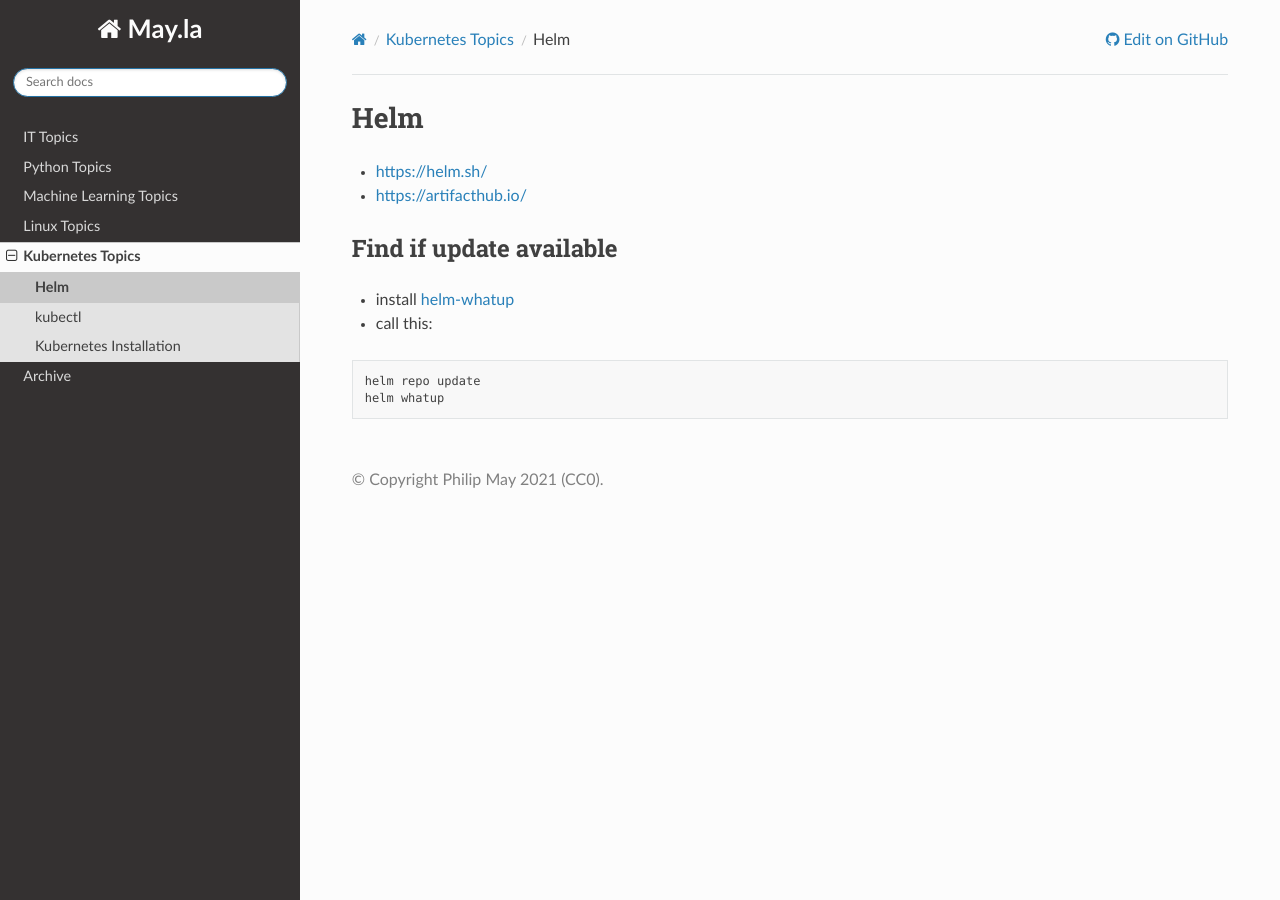
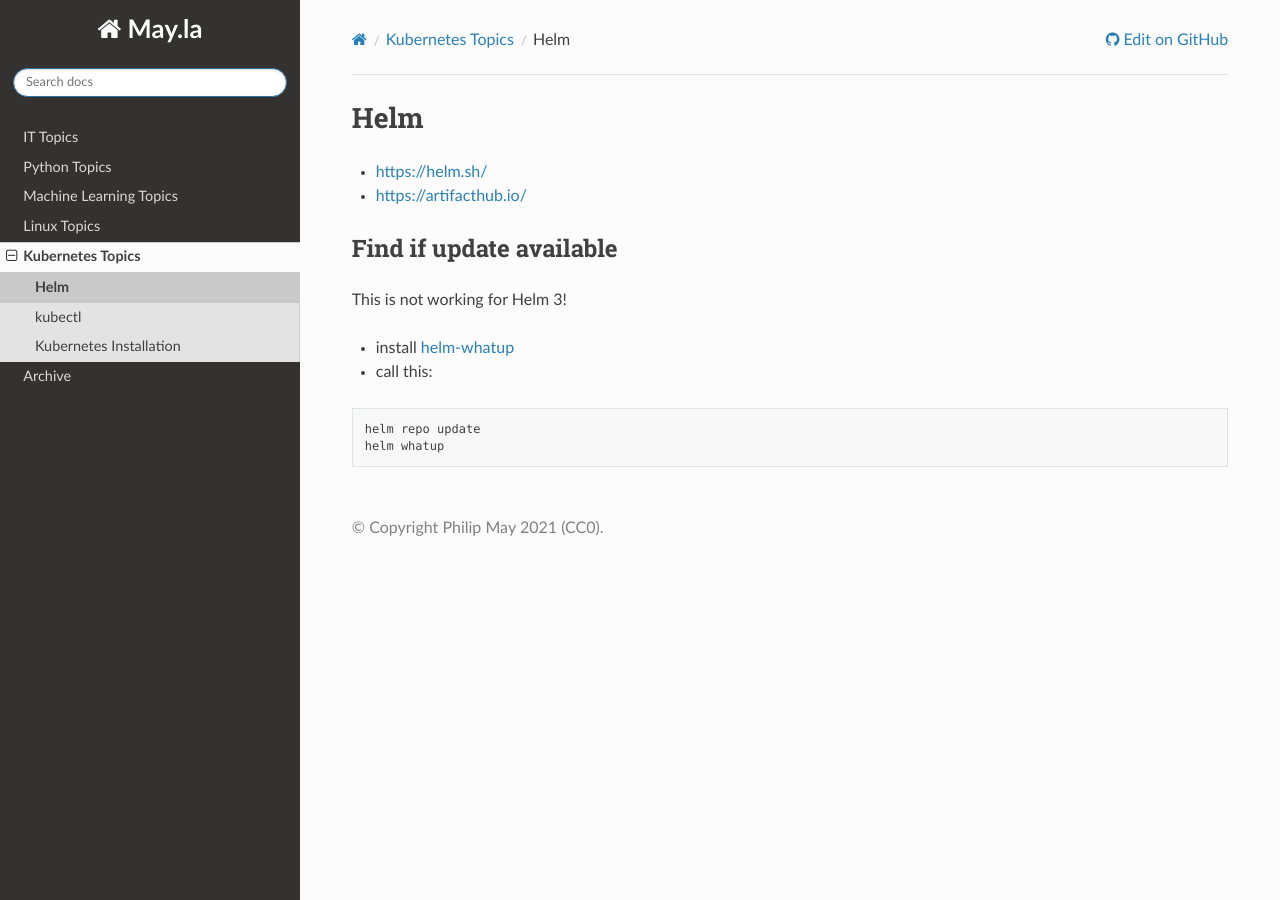
Before and after one commit to PhilipMay/May.la, a Sphinx documentation site: the page built from source/k8s/helm.md, in a window 1280 px wide. Built offline with Sphinx 7.4.7 and the Read the Docs theme 2.0.0, drawn with Linux system fonts in a browser that asks for light colours.

Commit message:
Update helm.md

```diff
--- a/source/k8s/helm.md
+++ b/source/k8s/helm.md
@@ -3,6 +3,8 @@
 - https://artifacthub.io/
 
 ## Find if update available
+This is not working for Helm 3!
+
 - install [helm-whatup](https://github.com/bacongobbler/helm-whatup)
 - call this:
 
```
